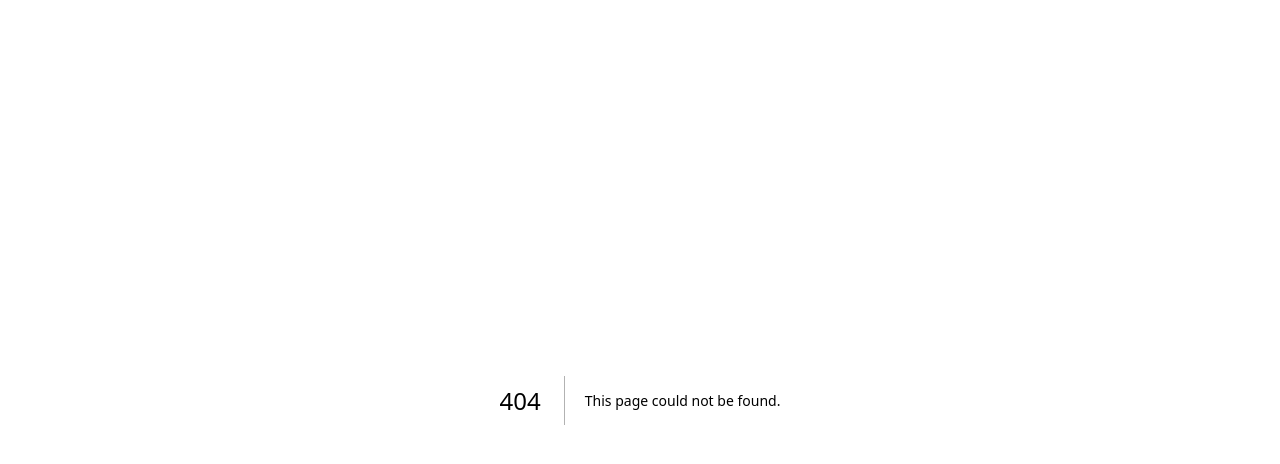
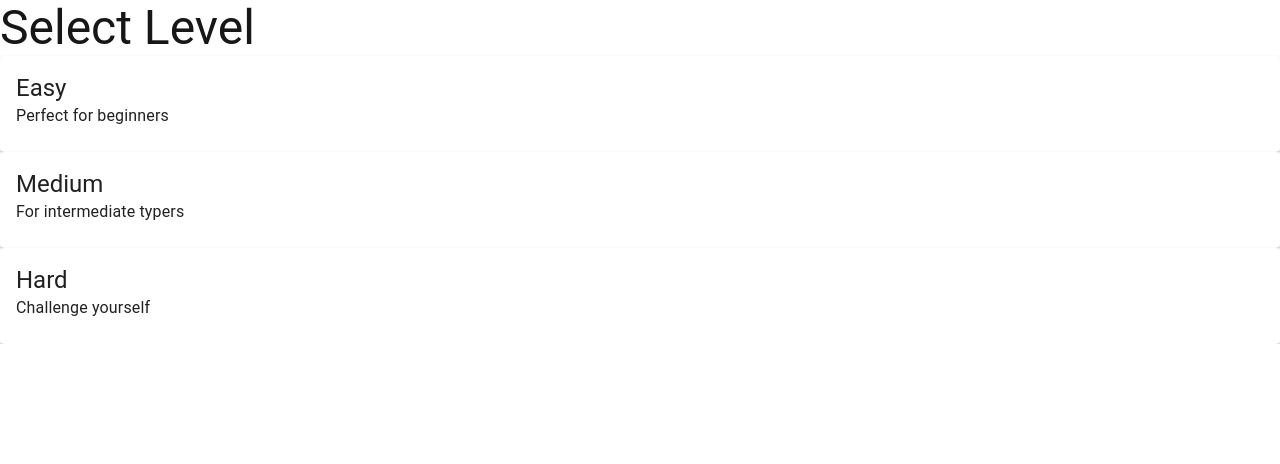
Before and after one commit to ryolingo/TOEIC-Typing-Game, a Next.js app: page /LevelSelect in a window 1280 px wide. Before the commit this address had no page. Shown: the top 464 px of the page. Built offline with nearby package versions, Linux system fonts and the light colour scheme.

Commit message:
ファイル名称変更

```diff
--- a/src/app/Level/page.tsx
+++ b/src/app/LevelSelect/page.tsx
@@ -7,7 +7,7 @@ export default function LevelSelect() {
   const router = useRouter();
 
   const handleLevelSelect = (level: string) => {
-    router.push(`/TypingGame?level=${level}`); // 選択したレベルをURLに含めて次の画面に遷移
+    router.push(`/Game?level=${level}`); // 選択したレベルをURLに含めて次の画面に遷移
   };
 
   return (
```
